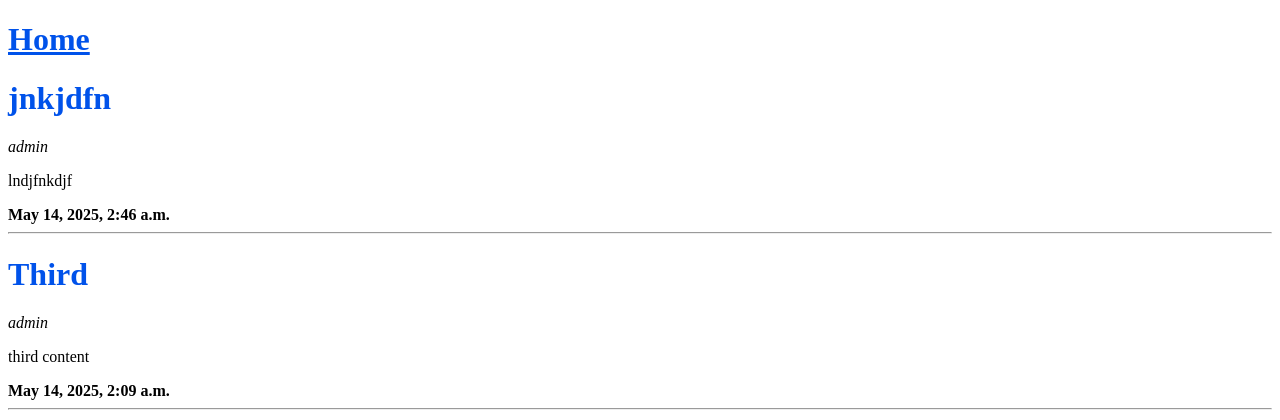
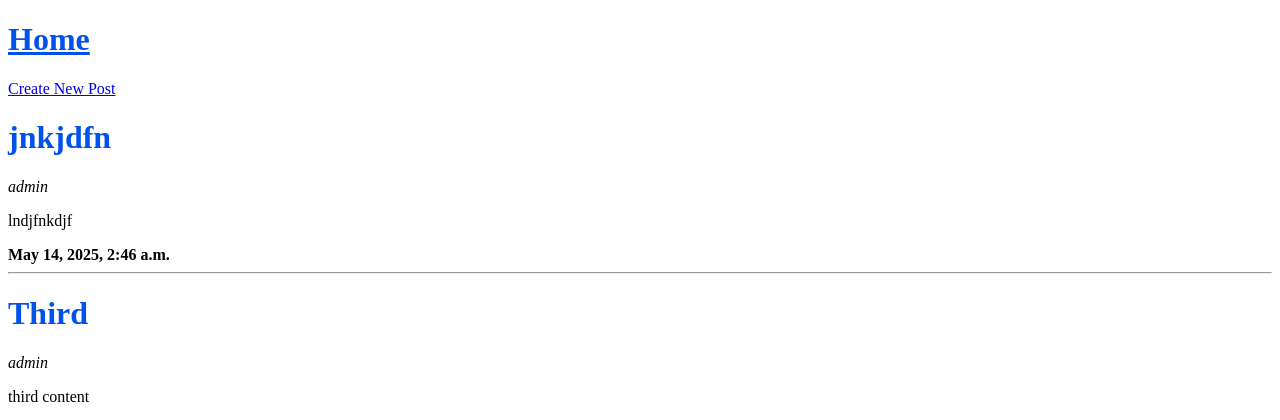
Before and after one commit to Krish123-lang/90_days_grind, a Django app: page / in a window 1280 px wide. Shown: the top 420 px of the page. Run offline with Django 5.2, Linux system fonts and the light colour scheme; data comes from the database, SQL or seed files in the repository; both versions use the stored data as it was after the commit.

Commit message:
Django Forms

```diff
--- a/Phase2/blog/app/templates/app/index.html
+++ b/Phase2/blog/app/templates/app/index.html
@@ -3,6 +3,7 @@
     {% block content %}
 
         <h1><u>Home</u></h1>
+        <a href="{% url 'create_post' %}">Create New Post</a>
 
         {% for post in posts %}
         <h1>{{post.title}}</h1>
--- a/Phase2/blog/app/urls.py
+++ b/Phase2/blog/app/urls.py
@@ -4,4 +4,5 @@ from . import views
 urlpatterns = [
     path('', views.home, name='home'),
     path('about', views.about, name='about'),
+    path('post/create', views.create_post, name='create_post'),
 ]
--- a/Phase2/blog/app/views.py
+++ b/Phase2/blog/app/views.py
@@ -1,5 +1,7 @@
-from django.shortcuts import render
+from django.shortcuts import redirect, render
 from django.http import HttpResponse
+
+from .forms import PostForm
 from .models import Post
 # Create your views here.
 '''
@@ -28,3 +30,16 @@ def home(request) -> HttpResponse:
 
 def about(request):
     return render(request, 'app/about.html')
+
+
+def create_post(request):
+    if request.method == "GET":
+        context = {'create_post_form': PostForm()}
+        return render(request, 'app/create_post_form.html', context)
+    elif request.method == "POST":
+        create_post_form = PostForm(request.POST)
+        if create_post_form.is_valid():
+            create_post_form.save()
+            return redirect('home')
+        else:
+            return render(request, 'app/create_post_form.html', {'create_post_form': create_post_form})
```
Also changed, not shown: Phase2/blog/app/forms.py (added, +8 -0 lines), Phase2/blog/app/templates/app/create_post_form.html (added, +9 -0 lines), Phase2/blog/db.sqlite3.
